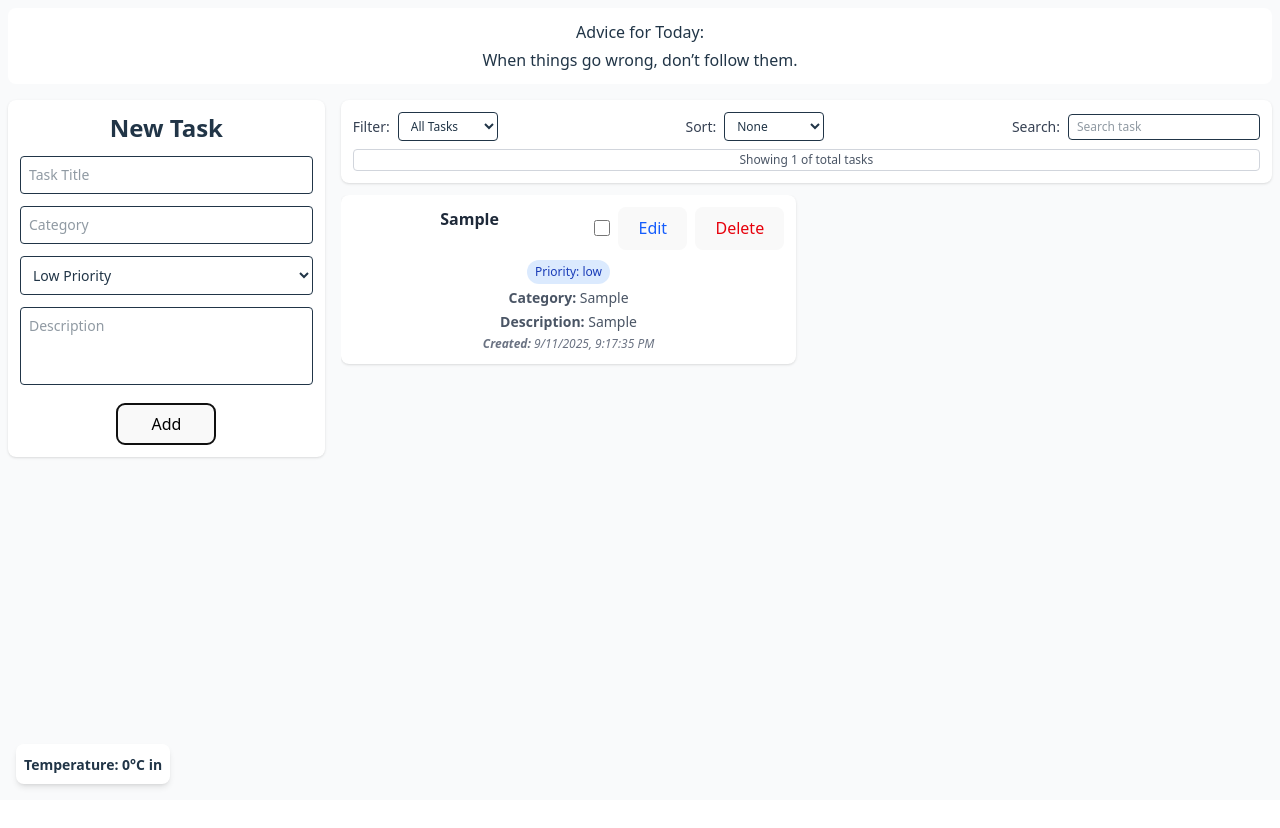
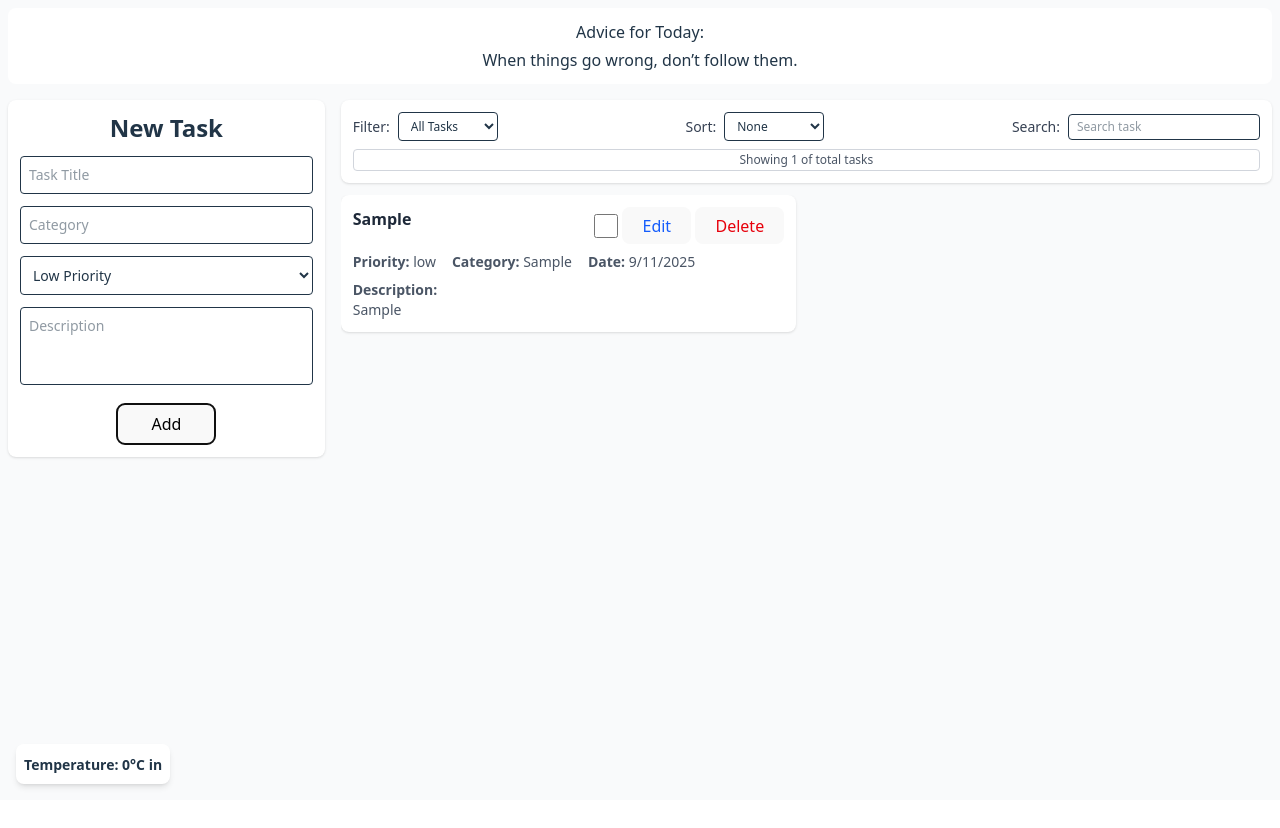
Before and after one commit to IsratErin/Mini_Dashboard_YHKurs, a React (Vite) app in the folder task-dashboard/: page / in a window 1280 px wide. Both pictures are taken after typing "Sample", "Sample", "Sample" into the empty fields and a click on the button "Add". Shown: the top 828 px of the page. Built offline with nearby package versions, Linux system fonts and the light colour scheme; no server answers.

Commit message:
task card layout change

```diff
--- a/task-dashboard/src/views/dashboardView.tsx
+++ b/task-dashboard/src/views/dashboardView.tsx
@@ -224,7 +224,7 @@ function DashboardView({
                   }`}
                 >
                   <div className="flex justify-between items-start mb-2">
-                    <h3 className="text-base font-bold text-gray-800 flex-1">
+                    <h3 className=" font-bold text-gray-800">
                       {task.title}
                       {editingTaskId === task.id && (
                         <span className="ml-2 text-xs text-blue-600 font-normal">
@@ -232,22 +232,22 @@ function DashboardView({
                         </span>
                       )}
                     </h3>
-                    <div className="flex items-center gap-2 ml-2">
+                    <div className="flex items-center gap-1 ml-1">
                       <input
                         type="checkbox"
                         checked={task.completed}
                         onChange={() => onToggleComplete(task.id)}
-                        className="h-4 w-4 text-blue-600"
+                        className="h-6 w-6 text-blue-600"
                       />
                       <button
                         onClick={() => onEditTask(task.id)}
-                        className="text-blue-600 hover:text-blue-800 text-xs"
+                        className="text-blue-600 hover:text-blue-800 text-[5px] p-1 leading-none"
                       >
                         Edit
                       </button>
                       <button
                         onClick={() => onDeleteTask(task.id)}
-                        className="text-red-600 hover:text-red-800 text-xs"
+                        className="text-red-600 hover:text-red-800 text-[5px] p-1 leading-none"
                       >
                         Delete
                       </button>
@@ -255,25 +255,28 @@ function DashboardView({
                   </div>
 
                   <div className="space-y-1">
-                    <div
-                      className={`inline-block px-2 py-1 rounded-full text-xs ${priorityColor[task.priority]}`}
-                    >
-                      Priority: {task.priority}
+                    <div className="flex items-center gap-4 flex-wrap">
+                      <p className="text-gray-600 text-sm">
+                        <span className="font-semibold">Priority:</span>{' '}
+                        {task.priority}
+                      </p>
+                      <p className="text-gray-600 text-sm">
+                        <span className="font-semibold">Category:</span>{' '}
+                        {task.category}
+                      </p>
+                      <p className="text-gray-600 text-sm">
+                        <span className="font-semibold">Date:</span>{' '}
+                        {task.createdAt.toLocaleString().split(',')[0]}
+                      </p>
                     </div>
-                    <p className="text-gray-600 text-sm">
-                      <span className="font-semibold">Category:</span>{' '}
-                      {task.category}
-                    </p>
+                  </div>
+                  <div className="mt-2 flex flex-col text-left">
                     {task.description && (
                       <p className="text-gray-600 text-sm">
-                        <span className="font-semibold">Description:</span>{' '}
+                        <div className="font-semibold">Description:</div>
                         {task.description}
                       </p>
                     )}
-                    <p className="text-gray-500 text-xs italic">
-                      <span className="font-semibold">Created:</span>{' '}
-                      {task.createdAt.toLocaleString()}
-                    </p>
                   </div>
                 </div>
               ))}
```
